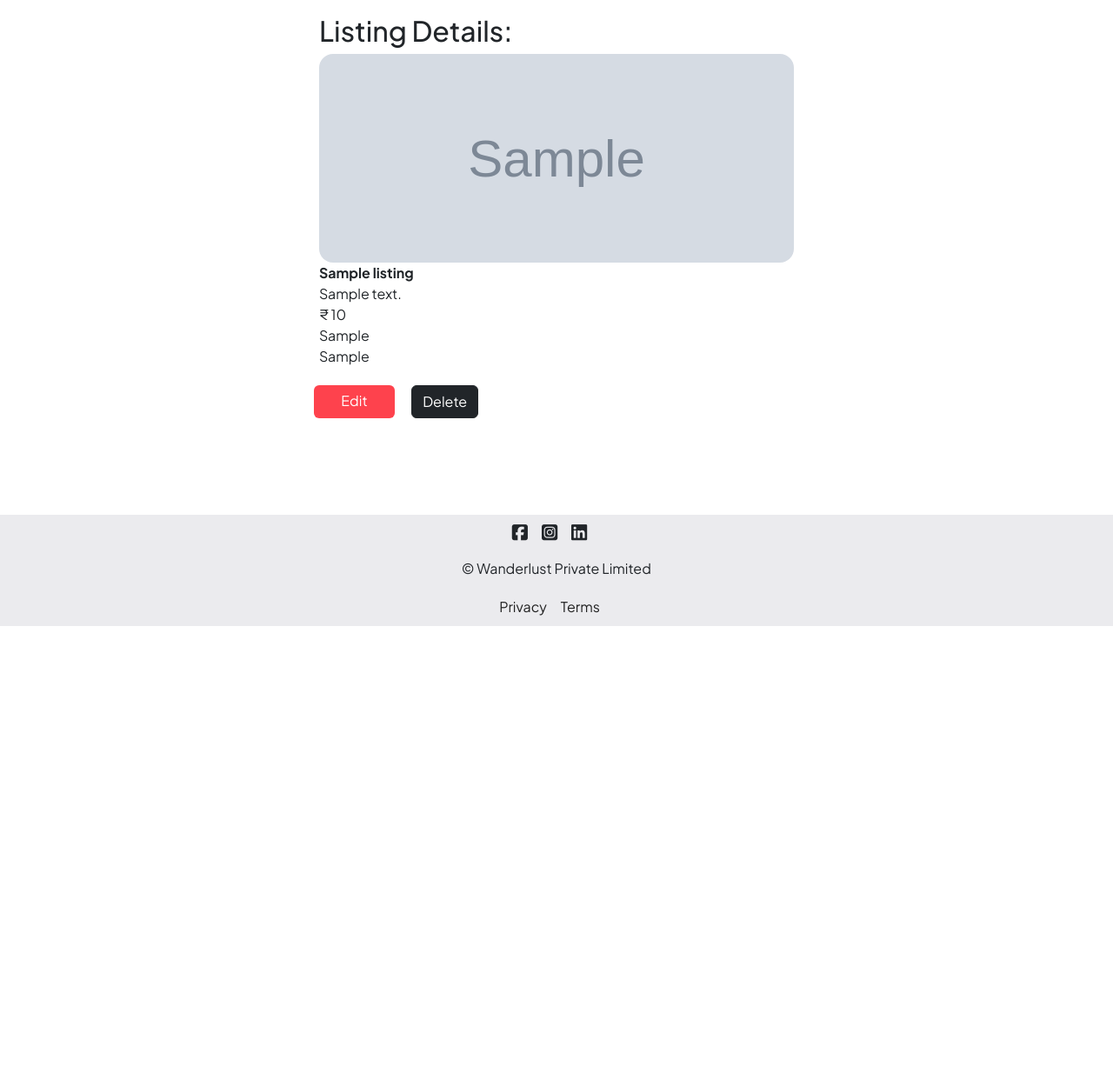
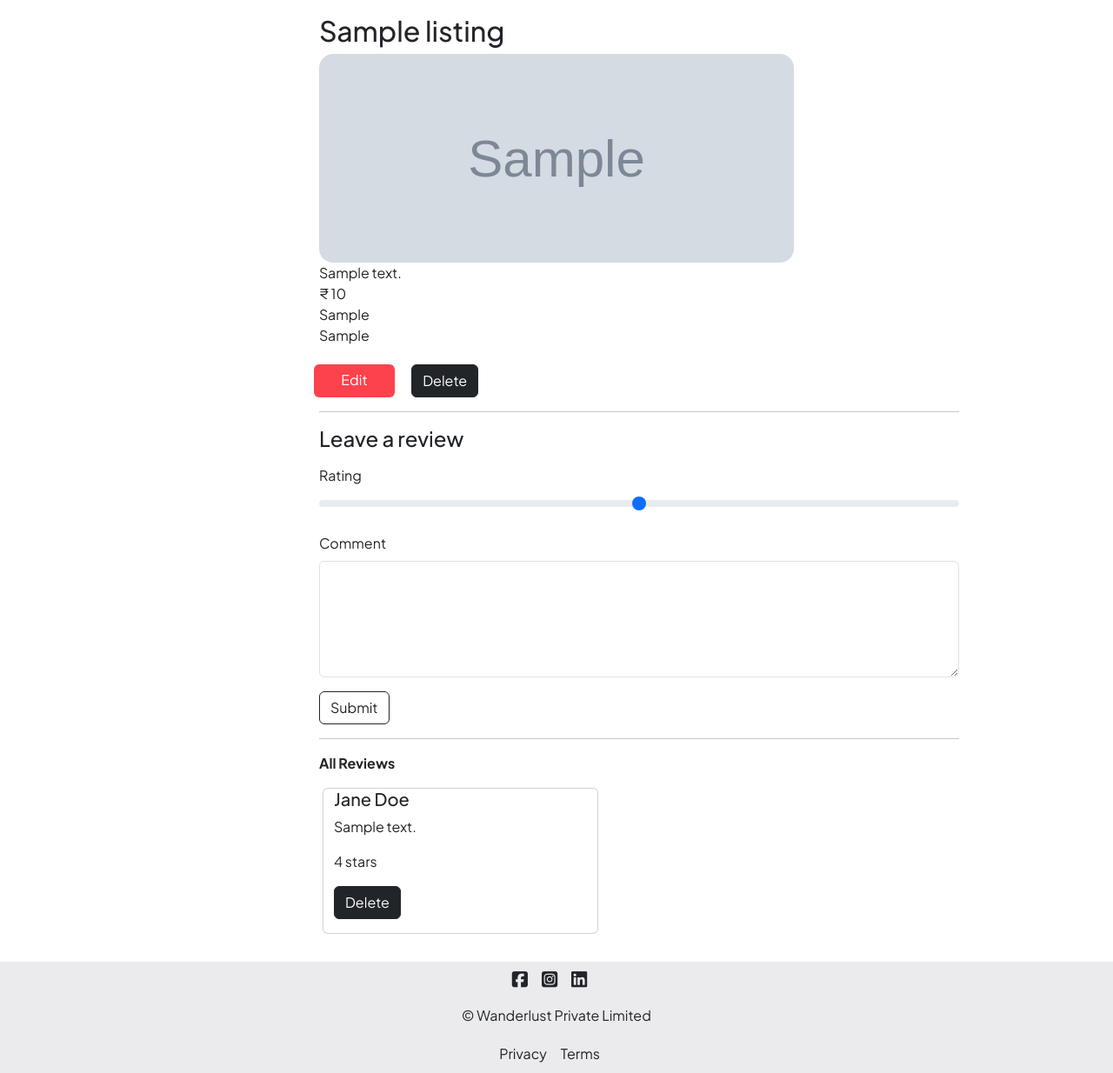
Before and after one commit to kharadimihir/Wanderlust, a Node server app: page /listing/600000000000000000000001 in a window 1280 px wide. Shown: the part 80-1314 px from the top of the page at 87% size. Before the commit the page ends 800 px from the top, so only its background shows below. Run offline with Node 20, Linux system fonts and the light colour scheme; tables that the repository leaves empty hold one stand-in row (values such as "Sample post"); grey boxes marked "Sample" are stand-in pictures; some libraries are stand-ins or nearby versions.

Commit message:
Add a review model and its basic controls

```diff
--- a/app.js
+++ b/app.js
@@ -6,127 +6,140 @@ import { fileURLToPath } from "url";
 import path from "path";
 import methodOverride from "method-override";
 import ejsMate from "ejs-mate";
-import { link } from "fs";
 import asyncWrap from "./utils/wrapAsync.js";
 import expressError from "./utils/expressError.js";
-import listingSchema from "./schema.js";
+import { listingSchema, reviewSchema } from "./schema.js";
+import Review from "./models/review.js";
+import Joi from "joi";
 
+// Directory setup
 const __filename = fileURLToPath(import.meta.url);
 const __dirname = path.dirname(__filename);
 
+// Database connection URL
 const url = "mongodb://127.0.0.1:27017/wanderlust";
+
+// Initialize Express app
+const app = express();
 const PORT = process.env.PORT || 5000;
-const app = express();
 
+// View engine and views setup
 app.set("view engine", "ejs");
 app.set("views", path.join(__dirname, "views"));
-app.use(express.static(path.join(__dirname, "public")));
-app.use(express.urlencoded({ extended: true })); // To parse the data from request parameters
-app.use(methodOverride("_method"));
 app.engine("ejs", ejsMate);
 
+// Middleware setup
+app.use(express.static(path.join(__dirname, "public")));
+app.use(express.urlencoded({ extended: true })); // Parsing URL-encoded data
+app.use(methodOverride("_method"));
+
+// Database connection
 async function main() {
   await mongoose.connect(url);
 }
 main()
-  .then((res) => {
-    console.log("Connection Successful");
-  })
-  .catch((err) => {
-    console.log(err);
-  });
+  .then(() => console.log("Connection Successful"))
+  .catch((err) => console.log(err));
 
-const validateListing = (req, res, next)=>{
+// Validation middleware
+const validateListing = (req, res, next) => {
   let { error } = listingSchema.validate(req.body);
-
-  if(error){
+  if (error) {
     let errMsg = error.details.map((el) => el.message).join(",");
-    throw new expressError(400, error);
-  }else{
+    throw new expressError(400, errMsg);
+  } else {
     next();
   }
-}
+};
 
+const validateReview = (req, res, next) => {
+  let { error } = reviewSchema.validate(req.body);
+  if (error) {
+    let errMsg = error.details.map((el) => el.message).join(",");
+    throw new expressError(400, errMsg);
+  } else {
+    next();
+  }
+};
+
+
+// Routes
 app.get("/", (req, res) => {
   res.redirect("/listing");
 });
 
-//Index route
-app.get("/listing", asyncWrap( async (req, res) => {
+app.get("/listing", asyncWrap(async (req, res) => {
   const allListings = await Listing.find();
   res.render("listings/index.ejs", { allListings });
 }));
 
-//New route
 app.get("/listing/new", (req, res) => {
   res.render("listings/new.ejs");
 });
 
-//Show route
-app.get("/listing/:id", asyncWrap (async (req, res) => {
+app.get("/listing/:id", asyncWrap(async (req, res) => {
   let { id } = req.params;
-  const listing = await Listing.findById(id);
+  const listing = await Listing.findById(id).populate("reviews");
   res.render("listings/show.ejs", { listing });
 }));
 
-//Create route
-app.post("/listings", validateListing, asyncWrap (async (req, res, next) => {
-    const newListing = new Listing(req.body.listing);
-    await newListing.save();
-    res.redirect("/listing");
+app.post("/listings", validateListing, asyncWrap(async (req, res, next) => {
+  const newListing = new Listing(req.body.listing);
+  await newListing.save();
+  res.redirect("/listing");
 }));
 
-//Edit Route
-app.get("/listing/:id/edit", asyncWrap (async (req, res) => {
+app.get("/listing/:id/edit", asyncWrap(async (req, res) => {
   let { id } = req.params;
   const listing = await Listing.findById(id);
   res.render("listings/edit.ejs", { listing });
 }));
 
-//Update Route
-app.put("/listing/:id", validateListing, asyncWrap (async (req, res) => {
+app.put("/listing/:id", validateListing, asyncWrap(async (req, res) => {
   let { id } = req.params;
   const listing = await Listing.findByIdAndUpdate(id, { ...req.body.listing });
   console.log(listing);
   res.redirect(`/listing/${id}`);
 }));
 
-//Delete Route
-app.delete("/listing/:id/delete", asyncWrap ( async (req, res) => {
+app.post("/listing/:id/reviews", validateReview, asyncWrap(async (req, res) => {
+  let listing = await Listing.findById(req.params.id);
+  if (!listing) {
+    throw new expressError(404, "Listing not found");
+  }
+
+  let newReview = new Review(req.body.review);
+  listing.reviews.push(newReview);
+  await newReview.save();
+  await listing.save();
+
+  res.redirect(`/listing/${listing._id}`);
+}));
+
+app.delete("/listing/:id/delete", asyncWrap(async (req, res) => {
   let { id } = req.params;
   await Listing.findByIdAndDelete(id);
   res.redirect("/listing");
 }));
 
+app.delete("/listing/:id/reviews/:reviewId", asyncWrap(async(req, res)=>{
+  let { id, reviewId } = req.params;
+  await Review.findByIdAndDelete(reviewId);
+  await Listing.findByIdAndUpdate(id, {$pull: {reviews: reviewId}});
 
+  res.redirect(`/listing/${id}`);
+}));
+
+// Catch-all for unknown routes
 app.all("*", (req, res, next) => {
-  next( new expressError(404, "Page Not Found!"));
+  next(new expressError(404, "Page Not Found!"));
 });
 
-//Error handler Middleware
-app.use((err, req, res, next)=> {
-  let { status=500, message="Something Went Wrong" } = err;
+// Error handling middleware
+app.use((err, req, res, next) => {
+  let { status = 500, message = "Something Went Wrong" } = err;
   res.status(status).render("error.ejs", { message });
 });
-
-//Test listing
-// app.get("/testlisting", async (req, res) => {
-//   let sampleListing = new Listing({
-//     title: "my new villa",
-//     description: "by the beach",
-//     price: 7999,
-//     location: "Calangute, Goa",
-//     country: "India",
-//   });
-
-//   await sampleListing.save().then(() => {
-//     console.log('Data was saved');
-//   }).catch((err) => {
-//     console.log(err);
-//   })
-
-//   res.send("Testing successful");
-// });
 
 app.listen(PORT, () => {
   console.log(`App is listening on port ${PORT}`);
--- a/models/listing.js
+++ b/models/listing.js
@@ -1,4 +1,6 @@
+import pkg from 'joi';
 import mongoose, { Schema, mongo } from "mongoose";
+import Review from './review.js';
 
 // const Schema = mongoose.Schema;
 
@@ -16,10 +18,10 @@ const listingSchema = new Schema({
     type: String,
     default:
       "https://images.unsplash.com/photo-1709884735646-897b57461d61?w=500&auto=format&fit=crop&q=60&ixlib=rb-4.0.3&ixid=M3wxMjA3fDB8MHxzZWFyY2h8MTZ8fGZyZWUlMjBpbWFnZXN8ZW58MHx8MHx8fDA%3D",
-      set: (v) =>
-        v === ""
-          ? "https://images.unsplash.com/photo-1709884735646-897b57461d61?w=500&auto=format&fit=crop&q=60&ixlib=rb-4.0.3&ixid=M3wxMjA3fDB8MHxzZWFyY2h8MTZ8fGZyZWUlMjBpbWFnZXN8ZW58MHx8MHx8fDA%3D"
-          : v,
+    set: (v) =>
+      v === ""
+        ? "https://images.unsplash.com/photo-1709884735646-897b57461d61?w=500&auto=format&fit=crop&q=60&ixlib=rb-4.0.3&ixid=M3wxMjA3fDB8MHxzZWFyY2h8MTZ8fGZyZWUlMjBpbWFnZXN8ZW58MHx8MHx8fDA%3D"
+        : v,
   },
 
   price: {
@@ -33,7 +35,20 @@ const listingSchema = new Schema({
   country: {
     type: String,
   },
+
+  reviews: [
+    {
+      type: Schema.Types.ObjectId,
+      ref: "Review"
+    }
+  ]
 });
+
+listingSchema.post("findOneAndDelete", async(lisitng)=>{
+  if (lisitng) {
+    await Review.deleteMany({_id: {$in: lisitng.reviews}})
+  }
+})
 
 const Listing = mongoose.model("Listing", listingSchema);
 export default Listing;
--- a/public/css/style.css
+++ b/public/css/style.css
@@ -66,7 +66,7 @@ body{
 
 /* Cards */
 
-.card {
+.listing-card {
     border: none !important;
     margin-bottom: 1.3rem !important;
 }
--- a/views/listings/index.ejs
+++ b/views/listings/index.ejs
@@ -11,7 +11,7 @@
     <div class="row row-cols-lg-3 row-cols-md-2 row-cols-sm-1">
         <%for(let listing of allListings){%>
             <a href="/listing/<%= listing._id %>" class="listing-links">
-                <div class="card">
+                <div class="card listing-card">
                     <img src= <%= listing.image %> class="card-img-top" alt="listing_image" style="height: 20rem">
                     <div class="card-img-overlay"></div>
                     <div class="card-body">
--- a/views/listings/show.ejs
+++ b/views/listings/show.ejs
@@ -1,14 +1,13 @@
 <% layout("layouts/boilerplate") %>
 
 <div class="row mt-3">
-    <div class="col-8 offset-3 ">
-        <h2>Listing Details: </h2>
+    <div class="col-8 offset-3">
+        <h2><%= listing.title %></h2>
     </div>
-    <div class="card col-6 offset-3  show-card">
+    <div class="card col-6 offset-3  show-card listing-card">
         <img src=<%= listing.image %> class="card-img-top show-img" alt="listing_image">
         <div class="card-body">
             <p class="card-text">
-                <b><%= listing.title %></b> <br>
                 <%= listing.description %> <br>
                 &#8377; <%= listing.price.toLocaleString("en-IN") %> <br>
                 <%= listing.location %> <br>
@@ -23,5 +22,42 @@
             <button class="btn btn-dark offset-3 ">Delete</button>
         </form>
     </div>
+    <div class="col-8 offset-3 mb-3">
+        <hr>
+        <h4>Leave a review</h4>
+        <form action="/listing/<%= listing._id %>/reviews" method="post" novalidate class="needs-validation">
+            <div class="mt-3 mb-3">
+                <label for="rating" class="form-label">Rating</label>
+                <input type="range" min="1", max="5" name="review[rating]" class="form-range" required>
+            </div>
+            <div class=" mt-3 mb-3">
+                <label for="comment" class="form-label">Comment</label>
+                <textarea name="review[comment]" id="comment" class="form-control" rows="5" cols="20" required></textarea>
+                <div class="invalid-feedback">
+                    Please add a comment for review
+                </div>
+            </div>
+            <div>
+                <button class="btn btn-outline-dark">Submit</button>
+            </div>
+        </form>
+
+        <hr>
+        <p><b>All Reviews</b></p>
+        <div class="row">
+        <% for(let review of listing.reviews){ %>
+                <div class="card col-5 mb-3 ms-3">
+                    <div class="card-body">
+                        <h5 class="card-title">Jane Doe</h5>
+                        <p class="card-text"><%= review.comment %></p>
+                        <p class="card-text"><%= review.rating %> stars</p>
+                    </div>
+                    <form class="mb-3 mt-3" action="/listing/<%= listing._id %>/reviews/<%= review._id %>?_method=DELETE" method="post">
+                        <button class="btn bnt-sm btn-dark">Delete</button>
+                    </form>
+                </div>
+            <% } %>
+        </div>
+    </div>
 
 </div>
```
Also changed, not shown: models/review.js (added, +17 -0 lines), schema.js (+22 -10 lines).
